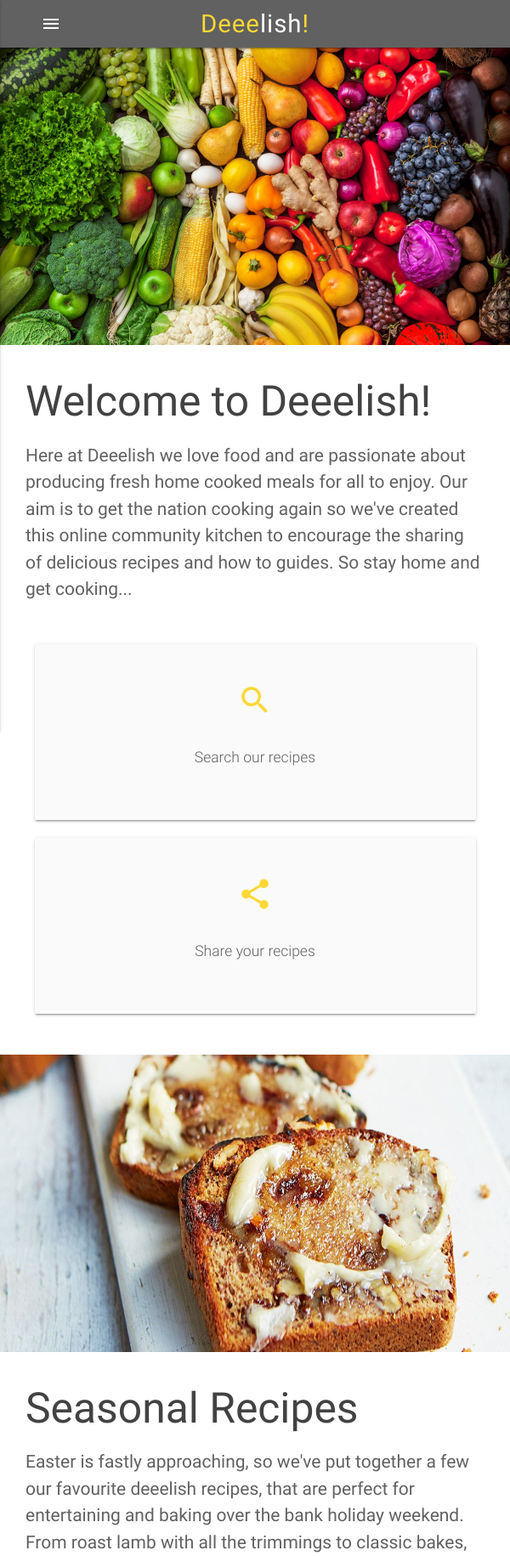
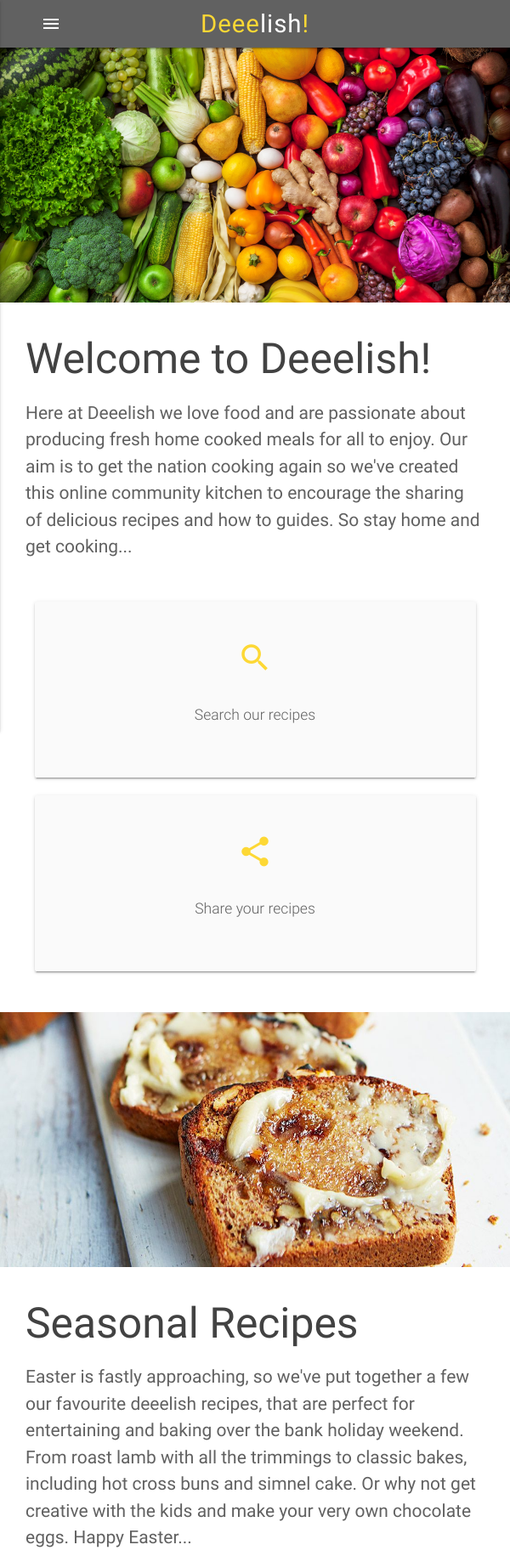
Before and after one commit to Carly07/Deeelish, a Flask app: page / in a window 600 px wide. Shown: the top 1831 px of the page at 85% size. Run offline with Flask 2, Linux system fonts and the light colour scheme; some libraries are stand-ins or nearby versions.

Commit message:
apply style edits

```diff
--- a/static/css/style.css
+++ b/static/css/style.css
@@ -28,7 +28,14 @@ body {
     }
 }
 
-@media (min-width: 576px) and (max-width: 991.98px) {
+@media (min-width: 576px) and (max-width: 767.98px) {
+    .parallax-container {
+        height: 300px;
+        width: 100%;
+    }
+}
+
+@media (min-width: 768px) and (max-width: 991.98px) {
     .parallax-container {
         height: 350px;
         width: 100%;
--- a/templates/base.html
+++ b/templates/base.html
@@ -69,7 +69,7 @@
 					<h5 class="white-text"><span class="yellow-text text-darken-1">Deee</span>lish<span class="yellow-text text-darken-1">!</span></h5>
 					<p class="grey-text text-lighten-4">Search and share delicious recipes</p>
 				</div>
-				<div class="col m4 offset-lf2 s12">
+				<div class="col m4 offset-m2 s12">
 					<h5 class="white-text">Social</h5>
 					<ul class="social-links">
 						<li><a class="yellow-text text-darken-1" href="https://www.facebook.com"><i class="fab fa-facebook" aria-hidden="true"></i>
--- a/templates/index.html
+++ b/templates/index.html
@@ -3,7 +3,7 @@
 
 
 <div class="parallax-container">
-	<div id="cover-image" class="parallax"><img src="{{ url_for('static', filename='images/uploads/deeelish-cover.jpg') }}"></div>
+	<div class="parallax"><img src="{{ url_for('static', filename='images/uploads/deeelish-cover.jpg') }}"></div>
 </div>
 <div class="section white">
     <div class="row container">
```
